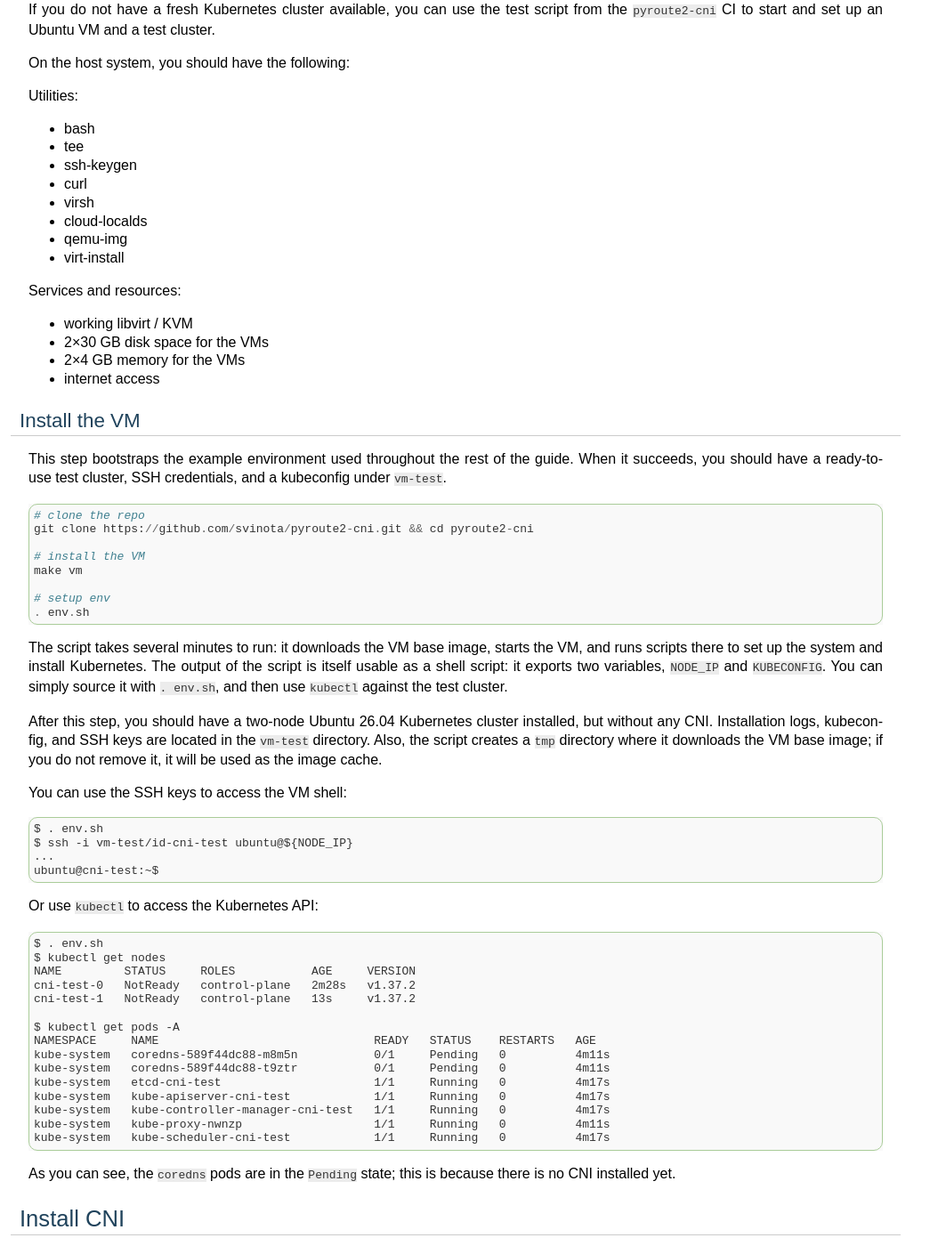
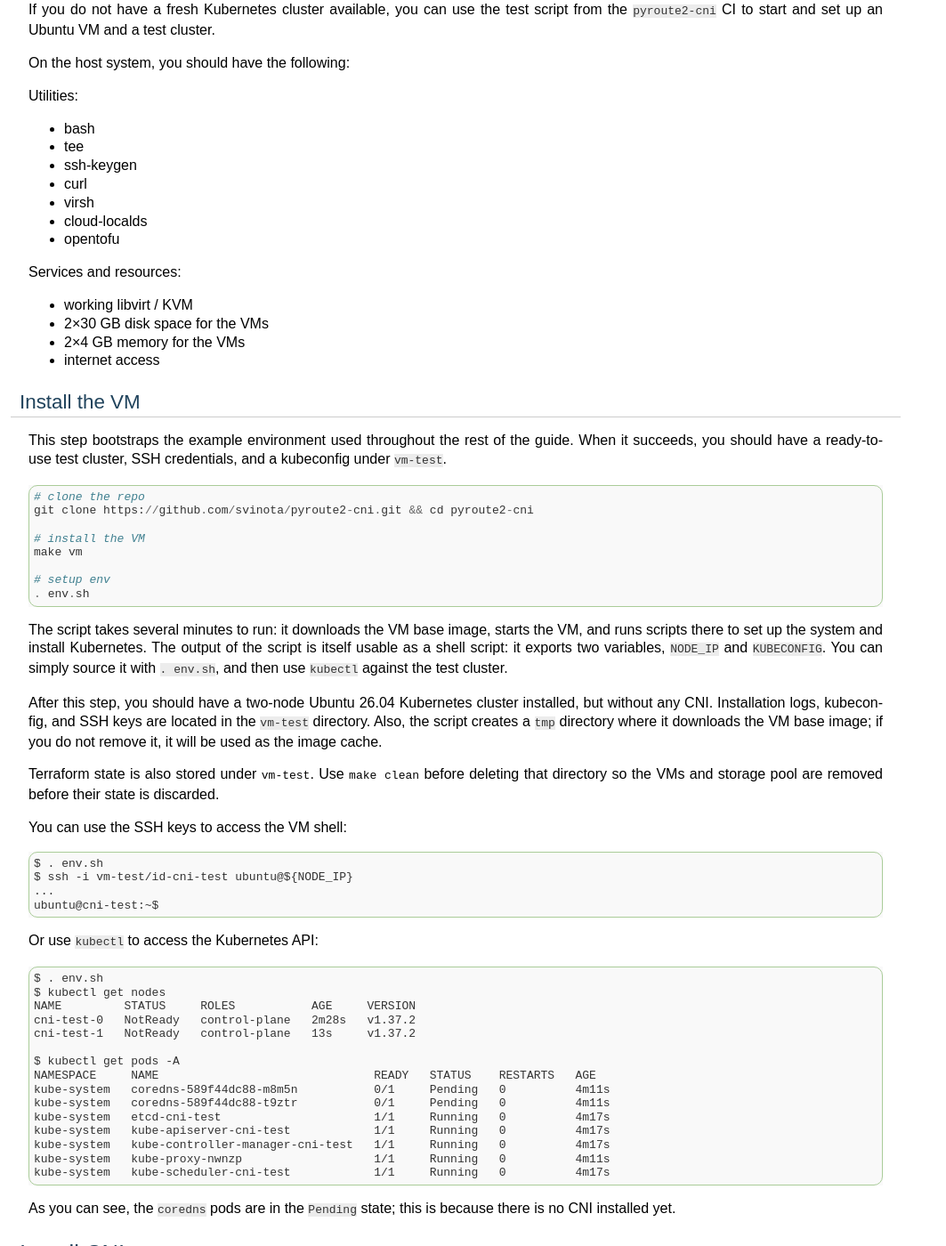
Before and after one commit to svinota/pyroute2-cni, a Sphinx documentation site: the page built from docs/rr-lab.rst, in a window 1280 px wide and 1400 px high, scrolled down 1259 px. Shown: the whole window at 89% size, without its empty margins (0-1063 px from the left). Built offline with Sphinx 7.4.7, drawn with Linux system fonts in a browser that asks for light colours; pages that are not in the unit, such as notebooks, are missing from menus; the version number could not be read and is left out.

Commit message:
ci: integrate terraform/opentofu

```diff
--- a/docs/rr-lab.rst
+++ b/docs/rr-lab.rst
@@ -84,8 +84,7 @@ Utilities:
 * curl
 * virsh
 * cloud-localds
-* qemu-img
-* virt-install
+* opentofu
 
 Services and resources:
 
@@ -123,6 +122,10 @@ installed, but without any CNI. Installation logs, kubeconfig, and SSH keys
 are located in the `vm-test` directory. Also, the script creates a `tmp`
 directory where it downloads the VM base image; if you do not remove it, it
 will be used as the image cache.
+
+Terraform state is also stored under ``vm-test``. Use ``make clean``
+before deleting that directory so the VMs and storage pool are removed
+before their state is discarded.
 
 You can use the SSH keys to access the VM shell:
 
```
Also changed, not shown: 3 other files.
